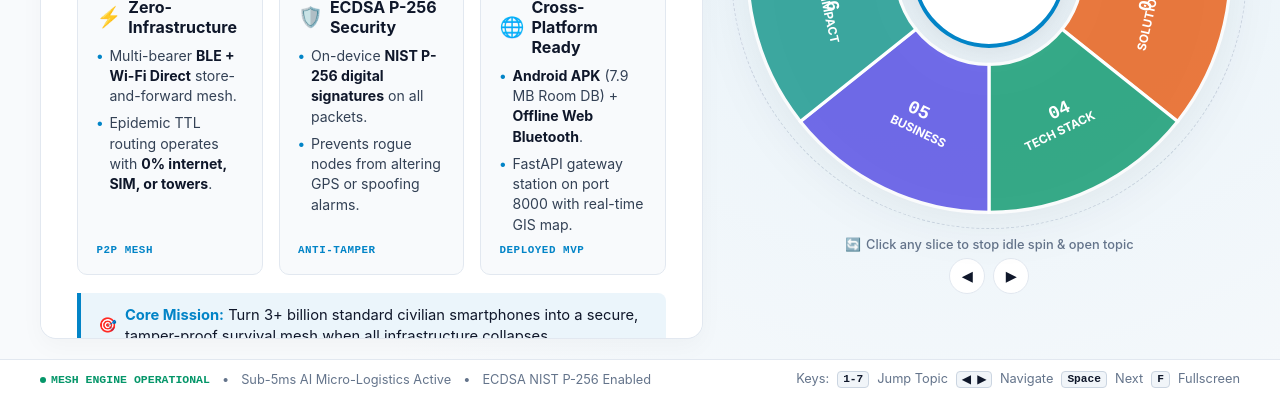
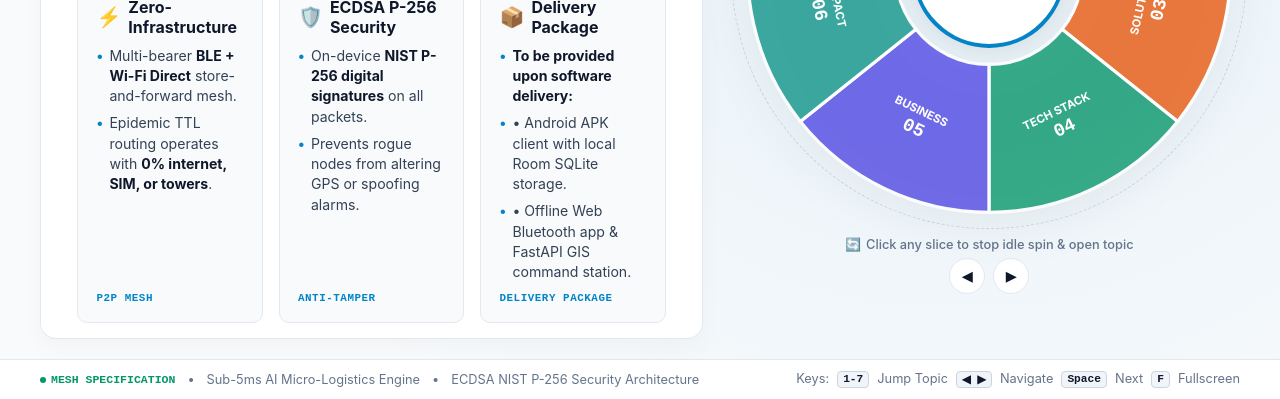
Before and after one commit to FallenAngel-666/ppt, a plain HTML site: page index.html in a window 1280 px wide. Shown: the part 401-800 px from the top of the page. Drawn offline with Linux system fonts and the light colour scheme.

Commit message:
Fix wheel slices 3 and 6 overlap and update copy to delivery handover

```diff
--- a/index.html
+++ b/index.html
@@ -700,14 +700,15 @@
 
           <div class="card-clean">
             <div class="card-header-line">
-              <span class="card-icon">🌐</span>
-              <span class="card-title">Cross-Platform Ready</span>
+              <span class="card-icon">📦</span>
+              <span class="card-title">Delivery Package</span>
             </div>
             <ul class="card-bullets">
-              <li><strong>Android APK</strong> (7.9 MB Room DB) + <strong>Offline Web Bluetooth</strong>.</li>
-              <li>FastAPI gateway station on port 8000 with real-time GIS map.</li>
+              <li><strong>To be provided upon software delivery:</strong></li>
+              <li>• Android APK client with local Room SQLite storage.</li>
+              <li>• Offline Web Bluetooth app & FastAPI GIS command station.</li>
             </ul>
-            <div class="card-tag">DEPLOYED MVP</div>
+            <div class="card-tag">DELIVERY PACKAGE</div>
           </div>
         </div>
 
@@ -838,20 +839,21 @@
 
           <div class="card-clean">
             <div class="card-header-line">
-              <span class="card-icon">🧪</span>
-              <span class="card-title">3. Production MVP Ready</span>
+              <span class="card-icon">📦</span>
+              <span class="card-title">3. Delivery Package</span>
             </div>
             <ul class="card-bullets">
-              <li>Native Kotlin APK (7.9 MB), Room SQLite, and FastAPI local gateway.</li>
-              <li><strong>13 automated test suites passed</strong>; verified on 3-phone daisy chains.</li>
+              <li><strong>Target handover package upon project delivery:</strong></li>
+              <li>• Native Android Kotlin APK client (Room SQLite).</li>
+              <li>• FastAPI local gateway station & automated verification suite.</li>
             </ul>
-            <div class="card-tag">100% OPERATIONAL</div>
+            <div class="card-tag">HANDOVER PACKAGE</div>
           </div>
         </div>
 
         <div class="highlight-banner" style="margin-top: 1rem;">
-          <span>🚀</span>
-          <div><strong>Feasibility Confirmed:</strong> Zero theoretical conjecture. Fully functional edge architecture verified in real physical multi-phone daisy chains.</div>
+          <span>📦</span>
+          <div><strong>Delivery Architecture:</strong> Full software handover package to be delivered, including compiled Android client APK, offline web app, FastAPI gateway station, and verification test protocol.</div>
         </div>
       </div>
 
@@ -1039,12 +1041,12 @@
     <div class="footer-left">
       <div class="footer-status-pill">
         <div class="status-dot"></div>
-        <span>MESH ENGINE OPERATIONAL</span>
+        <span>MESH SPECIFICATION</span>
       </div>
       <span>•</span>
-      <span>Sub-5ms AI Micro-Logistics Active</span>
+      <span>Sub-5ms AI Micro-Logistics Engine</span>
       <span>•</span>
-      <span>ECDSA NIST P-256 Enabled</span>
+      <span>ECDSA NIST P-256 Security Architecture</span>
     </div>
 
     <div class="footer-keys">
@@ -1058,7 +1060,7 @@
 
   <script>
     /* ==========================================================================
-       ECHONET 3.0 ENGINE: ENLARGED WHEEL WITH CONTINUOUS IDLE ROTATION
+       ECHONET 3.0 ENGINE: ENLARGED WHEEL WITH FIXED LABELS & CONTINUOUS IDLE ROTATION
        ========================================================================== */
 
     const SLIDES = [
@@ -1102,7 +1104,7 @@
         id: 4,
         shortTitle: "Tech Stack",
         fullTitle: "Technical Approach",
-        subtitle: "Sub-5ms Edge AI, ECDSA P-256 Integrity & Verified MVP",
+        subtitle: "Sub-5ms Edge AI, ECDSA P-256 Integrity & Planned Deliverables",
         tag: "TOPIC 04 • ENGINEERING & EDGE AI",
         primaryColor: "#059669",
         accentColor: "#10B981",
@@ -1151,7 +1153,7 @@
     let currentSlideIndex = 0;
     let currentWheelRotation = 0;
     let isAmbientSpinning = true;
-    let ambientSpeed = 0.08; // Very slow, graceful continuous rotation (~4.8 deg/sec)
+    let ambientSpeed = 0.08;
     let animationFrameId = null;
     let isTransitioning = false;
     let audioEnabled = true;
@@ -1207,7 +1209,7 @@
       ].join(" ");
     }
 
-    // Render the Enlarged SVG Wheel Sectors
+    // Render the SVG Wheel with RIGID NON-OVERLAPPING LABELS
     function initWheelSVG() {
       const group = document.getElementById("wheelSlicesGroup");
       group.innerHTML = "";
@@ -1233,40 +1235,52 @@
         path.setAttribute("opacity", "0.92");
         g.appendChild(path);
 
-        // Center calculation for Text & Number
+        // Center point for Text
         const textPos = polarToCartesian(0, 0, (INNER_RADIUS + OUTER_RADIUS) / 2, midAngle);
 
-        // Number label (01, 02...)
+        // Group container that locks the 2 lines together so they NEVER overlap
+        const labelG = document.createElementNS("http://www.w3.org/2000/svg", "g");
+
+        // Orientation angle
+        let rot = midAngle;
+        let flip = false;
+        if (rot > 90 && rot < 270) {
+          rot += 180;
+          flip = true;
+        }
+        labelG.setAttribute("transform", `rotate(${rot}, ${textPos.x}, ${textPos.y})`);
+
+        // If flipped, invert offsets to keep Number ALWAYS at the top and Title ALWAYS below it
+        const numY = flip ? (textPos.y + 7) : (textPos.y - 7);
+        const titleY = flip ? (textPos.y - 11) : (textPos.y + 11);
+
+        // Number (01, 02...)
         const textNum = document.createElementNS("http://www.w3.org/2000/svg", "text");
         textNum.setAttribute("x", textPos.x);
-        textNum.setAttribute("y", textPos.y - 6);
+        textNum.setAttribute("y", numY);
         textNum.setAttribute("text-anchor", "middle");
+        textNum.setAttribute("dominant-baseline", "central");
         textNum.setAttribute("fill", "#FFFFFF");
         textNum.setAttribute("font-size", "17px");
         textNum.setAttribute("font-weight", "900");
         textNum.setAttribute("font-family", "JetBrains Mono, monospace");
         textNum.textContent = `0${slide.id}`;
+        labelG.appendChild(textNum);
 
-        let rotationAngle = midAngle;
-        if (rotationAngle > 90 && rotationAngle < 270) {
-          rotationAngle += 180;
-        }
-        textNum.setAttribute("transform", `rotate(${rotationAngle}, ${textPos.x}, ${textPos.y - 6})`);
-        g.appendChild(textNum);
-
-        // Short Title Label
+        // Short Title (OVERVIEW, SOLUTION, IMPACT...)
         const textTitle = document.createElementNS("http://www.w3.org/2000/svg", "text");
         textTitle.setAttribute("x", textPos.x);
-        textTitle.setAttribute("y", textPos.y + 12);
+        textTitle.setAttribute("y", titleY);
         textTitle.setAttribute("text-anchor", "middle");
+        textTitle.setAttribute("dominant-baseline", "central");
         textTitle.setAttribute("fill", "#FFFFFF");
-        textTitle.setAttribute("font-size", "11px");
+        textTitle.setAttribute("font-size", "10.5px");
         textTitle.setAttribute("font-weight", "700");
         textTitle.setAttribute("font-family", "Inter, sans-serif");
         textTitle.textContent = slide.shortTitle.toUpperCase();
-        textTitle.setAttribute("transform", `rotate(${rotationAngle}, ${textPos.x}, ${textPos.y + 12})`);
-        g.appendChild(textTitle);
+        labelG.appendChild(textTitle);
 
+        g.appendChild(labelG);
         group.appendChild(g);
       });
     }
@@ -1276,14 +1290,12 @@
       if (isAmbientSpinning && !isTransitioning) {
         currentWheelRotation += ambientSpeed;
         const wheel = document.getElementById("interactiveWheel");
-        wheel.style.transition = "none"; // Direct frame transform for smooth physics
+        wheel.style.transition = "none";
         wheel.style.transform = `rotate(${currentWheelRotation}deg)`;
 
-        // Find which sector is currently closest to the top needle (12 o'clock = 0 deg)
         let normalized = ((-currentWheelRotation) % 360 + 360) % 360;
         let activeIdx = Math.round(normalized / SLICE_ANGLE) % TOTAL_SLICES;
 
-        // Keep hub indicator aligned with whichever sector is passing under top needle
         const currentPassingSlide = SLIDES[activeIdx];
         document.getElementById("hubNumber").textContent = `0${currentPassingSlide.id}`;
         document.getElementById("hubNumber").style.color = currentPassingSlide.primaryColor;
@@ -1292,14 +1304,13 @@
       animationFrameId = requestAnimationFrame(runAmbientLoop);
     }
 
-    // Select Topic on Slice Click (Stops Ambient Spin & Aligns Exact Slice Under Needle)
+    // Select Topic on Slice Click
     function selectTopic(targetIndex) {
       if (targetIndex < 0) targetIndex = TOTAL_SLICES - 1;
       if (targetIndex >= TOTAL_SLICES) targetIndex = 0;
 
       playClickSound();
 
-      // Pause ambient spin so user can inspect this topic
       isAmbientSpinning = false;
       updateSpinButtonState();
       isTransitioning = true;
@@ -1307,19 +1318,16 @@
       currentSlideIndex = targetIndex;
       const slide = SLIDES[targetIndex];
 
-      // Calculate shortest rotational path so slice aligns directly at 12 o'clock needle
       const targetDeg = -(targetIndex * SLICE_ANGLE);
       let diff = (targetDeg - currentWheelRotation) % 360;
       if (diff > 180) diff -= 360;
       if (diff < -180) diff += 360;
       currentWheelRotation += diff;
 
-      // Animate smoothly to target angle
       const wheel = document.getElementById("interactiveWheel");
       wheel.style.transition = "transform 0.85s cubic-bezier(0.2, 0.8, 0.2, 1)";
       wheel.style.transform = `rotate(${currentWheelRotation}deg)`;
 
-      // Update Hub & Colors
       document.getElementById("hubNumber").textContent = `0${slide.id}`;
       document.getElementById("hubNumber").style.color = slide.primaryColor;
       document.getElementById("hubLabel").textContent = slide.shortTitle.toUpperCase();
@@ -1330,13 +1338,11 @@
       document.documentElement.style.setProperty('--theme-glow', slide.glowColor);
       document.documentElement.style.setProperty('--theme-bg-tint', slide.bgTint);
 
-      // Update Header Text
       document.getElementById("slideIndicator").textContent = `SLIDE 0${slide.id} / 0${TOTAL_SLICES}`;
       document.getElementById("slideTag").textContent = slide.tag;
       document.getElementById("slideTitle").textContent = slide.fullTitle;
       document.getElementById("slideSubtitle").textContent = slide.subtitle;
 
-      // Highlight active sector in SVG
       SLIDES.forEach((_, idx) => {
         const sector = document.getElementById(`wheel-sector-${idx}`);
         if (sector) {
@@ -1352,7 +1358,6 @@
         }
       });
 
-      // Switch Slide Content
       document.querySelectorAll(".slide-body").forEach((el, idx) => {
         if (idx === targetIndex) {
           el.classList.add("active");
@@ -1366,7 +1371,6 @@
       }, 850);
     }
 
-    // Toggle Ambient Spin
     function toggleAmbientSpin() {
       isAmbientSpinning = !isAmbientSpinning;
       updateSpinButtonState();
@@ -1383,7 +1387,6 @@
       }
     }
 
-    // Fullscreen Toggle
     function toggleFullscreen() {
       if (!document.fullscreenElement) {
         document.documentElement.requestFullscreen().catch(err => {});
@@ -1392,7 +1395,6 @@
       }
     }
 
-    // Local Storage for Team Name persistence
     const teamInput = document.getElementById("teamNameInput");
     const savedTeam = localStorage.getItem("echonet_pro_team_name");
     if (savedTeam) teamInput.value = savedTeam;
@@ -1400,7 +1402,6 @@
       localStorage.setItem("echonet_pro_team_name", e.target.value);
     });
 
-    // Keyboard Controls
     window.addEventListener("keydown", (e) => {
       if (document.activeElement === teamInput) return;
 
@@ -1417,7 +1418,6 @@
       }
     });
 
-    // Button event listeners
     document.getElementById("btnPrevSlide").addEventListener("click", () => selectTopic(currentSlideIndex - 1));
     document.getElementById("btnNextSlide").addEventListener("click", () => selectTopic(currentSlideIndex + 1));
     document.getElementById("btnSpinToggle").addEventListener("click", toggleAmbientSpin);
@@ -1428,7 +1428,6 @@
       document.getElementById("btnAudioToggle").style.opacity = audioEnabled ? "1" : "0.5";
     });
 
-    // Initialize Wheel on Load
     initWheelSVG();
     selectTopic(0);
     runAmbientLoop();
```
